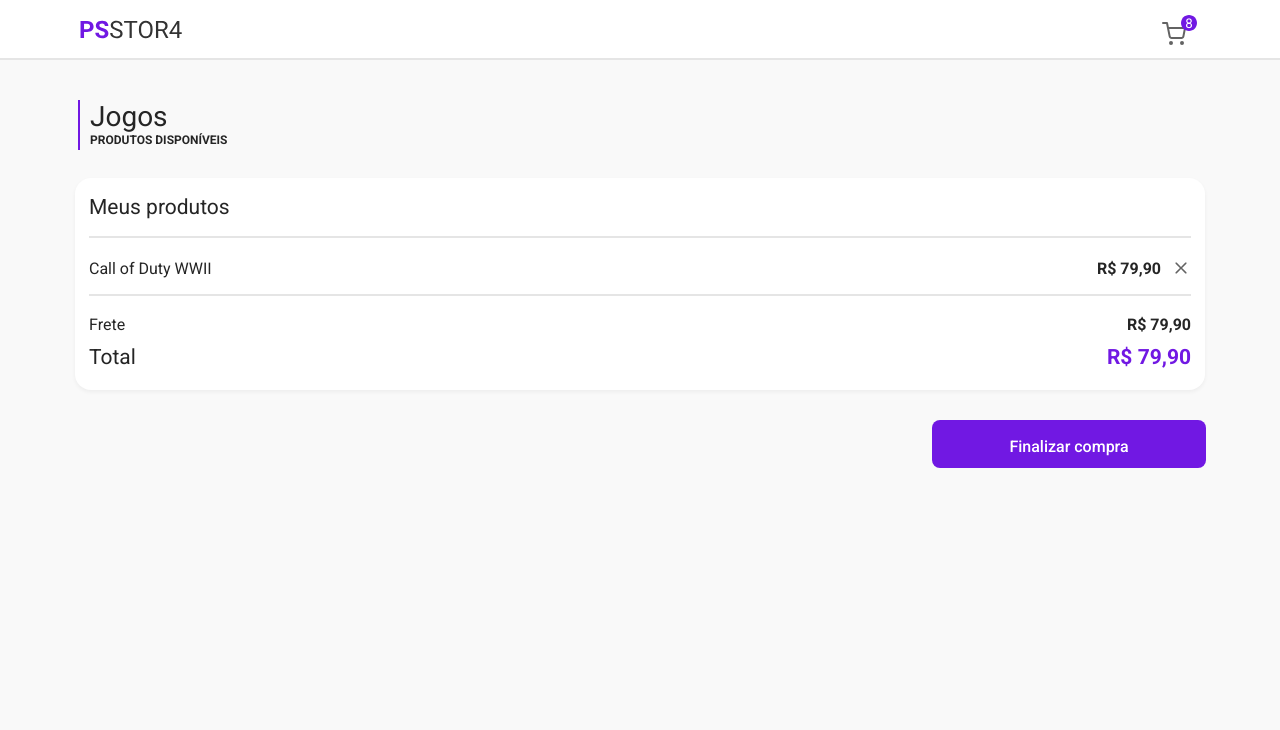
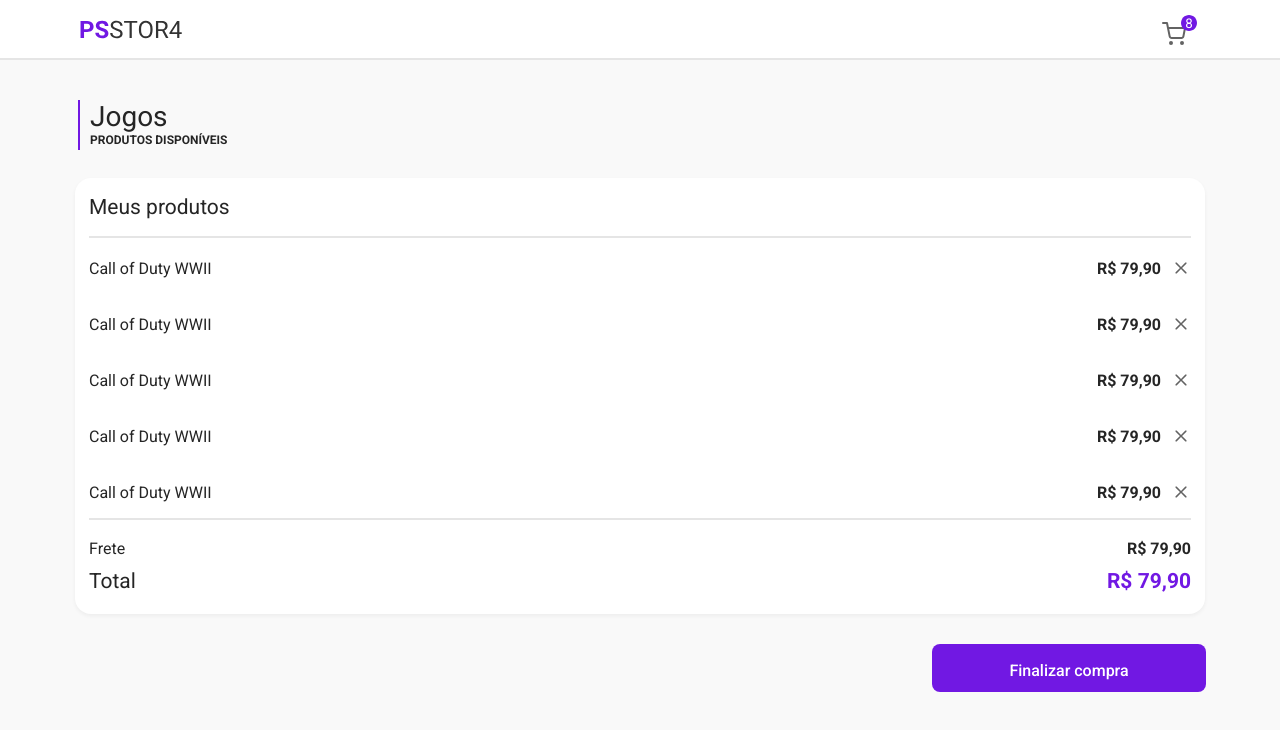
Before and after one commit to MarcusHolanda1/GamesStoreChallenge, a React (Create React App) app: page /cart in a window 1280 px wide. Shown: the top 730 px of the page. Built offline with nearby package versions, Linux system fonts and the light colour scheme.

Commit message:
refactor: refatorando a page de componentes button

```diff
--- a/src/design/components/ButtonCart/styles.js
+++ b/src/design/components/Button/ButtonCart/styles.js
@@ -1,6 +1,6 @@
 import styled from "styled-components";
 
-import SvgCart from "../../../assets/icons/cart.svg";
+import SvgCart from "../../../../assets/icons/cart.svg";
 
 export const Cart = styled.button`
   float: right;
--- a/src/design/components/CloseButton/styles.js
+++ b/src/design/components/Button/CloseButton/styles.js
@@ -2,7 +2,7 @@
 
 import { CgClose } from "react-icons/cg";
 
-import Theme from '../../theme'
+import Theme from '../../../theme'
 
 export const ButtonClose = styled.button`
   border: none;
--- /dev/null
+++ b/src/design/components/Button/PrimaryButton/index.jsx
@@ -0,0 +1,11 @@
+import { ButtonStyle } from "./styles";
+import { Text } from "../../Text";
+
+const PrimaryButton = (props) => {
+  return (
+    <ButtonStyle>
+      <Text>{props.children}</Text>
+    </ButtonStyle>
+  );
+};
+export default PrimaryButton;
--- a/src/design/components/Button/styles.js
+++ b/src/design/components/Button/PrimaryButton/styles.js
@@ -1,5 +1,5 @@
 import styled from "styled-components";
-import Theme from "../../theme";
+import Theme from "../../../theme";
 
 export const ButtonStyle = styled.button`
   width: 274px;
--- a/src/design/components/Button/index.jsx
+++ /dev/null
@@ -1,9 +0,0 @@
-import { ButtonStyle } from './styles'
-import { Text } from '../Text'
-
-const Button = (props) =>{
-    return (
-        <ButtonStyle><Text>{props.children}</Text></ButtonStyle>
-    )
-}
-export default Button
--- a/src/pages/Cart/index.jsx
+++ b/src/pages/Cart/index.jsx
@@ -1,10 +1,10 @@
 import Header from "../../design/structures/Header";
-import ButtonCart from "../../design/components/ButtonCart";
+import ButtonCart from "../../design/components/Button/ButtonCart";
 import Title from "../../design/components/Title";
 import { Text } from "../../design/components/Text";
 import Card from "../../design/components/Card";
-import Button from "../../design/components/Button";
-import CloseButton from "../../design/components/CloseButton";
+import PrimaryButton from "../../design/components/Button/PrimaryButton";
+import CloseButton from "../../design/components/Button/CloseButton";
 
 import {
   Container,
@@ -41,6 +41,42 @@
             </Text>
           </GamesBuy>
 
+          <GamesBuy>
+            <Text type="text">
+              <Text type="h5"><span class="close"><CloseButton></CloseButton></span>
+                Call of Duty WWII<span>R$ 79,90</span>
+
+              </Text>
+            </Text>
+          </GamesBuy>
+
+          <GamesBuy>
+            <Text type="text">
+              <Text type="h5"><span class="close"><CloseButton></CloseButton></span>
+                Call of Duty WWII<span>R$ 79,90</span>
+
+              </Text>
+            </Text>
+          </GamesBuy>
+
+          <GamesBuy>
+            <Text type="text">
+              <Text type="h5"><span class="close"><CloseButton></CloseButton></span>
+                Call of Duty WWII<span>R$ 79,90</span>
+
+              </Text>
+            </Text>
+          </GamesBuy>
+
+          <GamesBuy>
+            <Text type="text">
+              <Text type="h5"><span class="close"><CloseButton></CloseButton></span>
+                Call of Duty WWII<span>R$ 79,90</span>
+
+              </Text>
+            </Text>
+          </GamesBuy>
+
 
           <TotalBuy>
             <Text type="text">
@@ -54,11 +90,11 @@
         </Card>
 
         <SpaceButton>
-          <Button>
+          <PrimaryButton>
             <Text type="text">
               <Text type="buttonText">Finalizar compra</Text>
             </Text>
-          </Button>
+          </PrimaryButton>
         </SpaceButton>
       </Container>
     </>
--- a/src/pages/home/index.jsx
+++ b/src/pages/home/index.jsx
@@ -3,8 +3,8 @@
 import SelectFilter from "../../design/components/SelectFilter";
 import Card from "../../design/components/Card";
 import { Text } from "../../design/components/Text";
-import Button from "../../design/components/Button";
-import ButtonCart from "../../design/components/ButtonCart";
+import PrimaryButton from "../../design/components/Button/PrimaryButton";
+import ButtonCart from "../../design/components/Button/ButtonCart";
 
 import ImageGame from "../../assets/images/callOfDutWWI.png";
 
@@ -42,11 +42,11 @@
             <Text type="h4buy">R$ 79,90</Text>
           </Text>
         </Card>
-        <Button>
+        <PrimaryButton>
           <Text type="text">
             <Text type="buttonText">Adicione ao carrinho</Text>
           </Text>
-        </Button>
+        </PrimaryButton>
       </Container>
     </>
   );
```
Also changed, not shown: src/design/components/Button/ButtonCart/index.jsx (renamed from src/design/components/ButtonCart/index.jsx, +1 -6 lines), src/design/components/Button/CloseButton/index.jsx (renamed from src/design/components/CloseButton/index.jsx).
